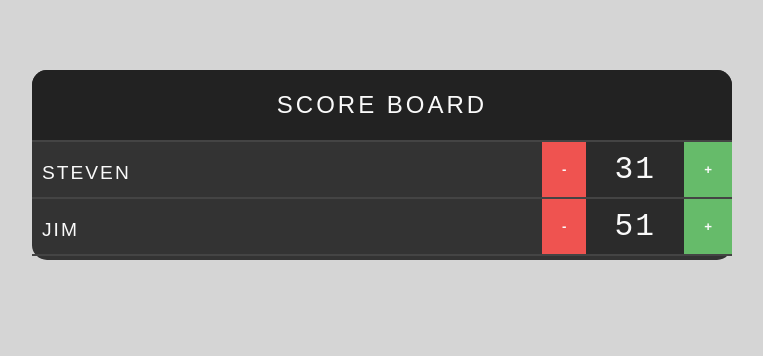
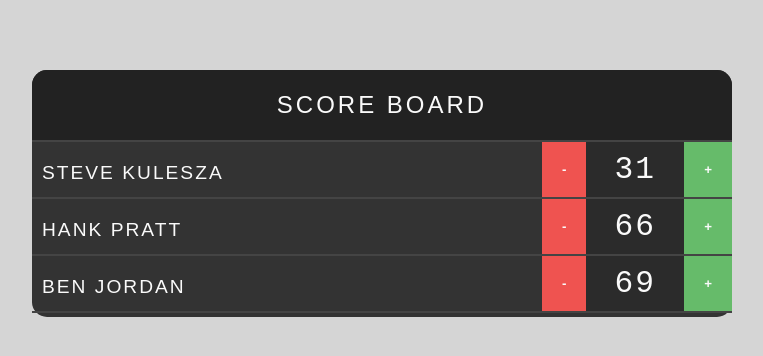
Before and after one commit to StevenKulesza/scorecard, a React (Create React App) app: page / in a window 1280 px wide. Shown: the top 356 px of the page, without its empty margins (258-1021 px from the left). Built offline with nearby package versions, Linux system fonts and the light colour scheme.

Commit message:
dynamic players array and prop map

```diff
--- a/src/App.js
+++ b/src/App.js
@@ -1,6 +1,22 @@
 import React, { Component } from 'react';
 import PropTypes from 'prop-types';
 import './App.css';
+
+
+var PLAYERS = [
+  {
+    name: "Steve Kulesza",
+    score: 31
+  },
+  {
+    name: "Hank Pratt",
+    score: 66
+  },
+  {
+    name: "Ben Jordan",
+    score: 69
+  }
+];
 
 class Header extends React.Component {
   render() {
@@ -61,20 +77,30 @@ class App extends React.Component {
       <div className="scoreboard">
         <Header title={this.props.title} />
 
-        <Player name="Steven" score="31" />
-        <Player name="Jim" score="51" />
+        <div className="players">
+          {this.props.players.map(function(player) {
+            return <Player name={player.name} score={player.score} />
+          })}
+        </div>
 
       </div>
     );
   }
 }
 
-App.defaultProps = {
-  title: "Score Board"
+App.PropTypes = {
+  title: PropTypes.string,
+  players: PropTypes.arrayOf(PropTypes.shape({
+    name: PropTypes.string.isRequired,
+    score: PropTypes.number.isRequired,
+  })).isRequired,
 };
 
-App.PropTypes = {
-  title: PropTypes.string,
+App.defaultProps = {
+  title: "Score Board",
+  players: PLAYERS,
 };
 
+
+
 export default App;
```
